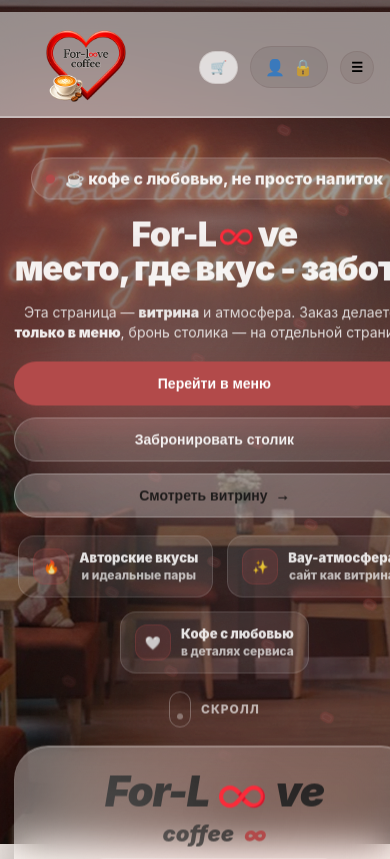
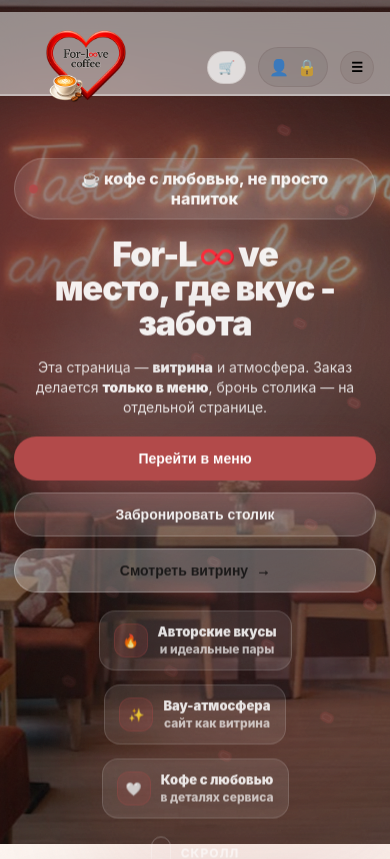
Before and after one commit to IaroslavManoilov/ForLoveCoffee_IM, a Nuxt app: page / in a window 390 px wide. Shown: the top 859 px of the page. Built offline with nearby package versions, Linux system fonts and the light colour scheme; no server answers.

Commit message:
fix: center layout on mobile (safe-area)

```diff
--- a/app/app.vue
+++ b/app/app.vue
@@ -6,6 +6,9 @@
 
 <script setup>
 useHead({
+  meta: [
+    { name: "viewport", content: "width=device-width, initial-scale=1, viewport-fit=cover" },
+  ],
   link: [
     { rel: "icon", type: "image/png", href: "/favicon-96x96.png", sizes: "96x96" },
     { rel: "icon", type: "image/svg+xml", href: "/favicon.svg" },
@@ -23,10 +26,24 @@
   padding: 0;
   font-family: "Inter", sans-serif;
   background: #fdf5f0;
+  width: 100%;
+  overflow-x: hidden;
 
+  /* iPhone/Telegram safe area */
+  padding-left: env(safe-area-inset-left);
+  padding-right: env(safe-area-inset-right);
 }
 
 #__nuxt {
   min-height: 100vh;
+  width: 100%;
+  overflow-x: hidden;
+}
+
+/* чтобы padding не ломал ширины */
+*,
+*::before,
+*::after {
+  box-sizing: border-box;
 }
 </style>
--- a/app/layouts/default.vue
+++ b/app/layouts/default.vue
@@ -5,23 +5,25 @@
     @remove="remove" @clear="clear" @checkout="onCheckout" />
 
   <div class="page">
-    <slot />
+    <div class="page__inner">
+      <slot />
+    </div>
   </div>
 </template>
 
 <script setup lang="ts">
-import TopBar from "~/components/TopBar.vue"
-import CartDrawer from "~/components/menu/CartDrawer.vue"
-import { useCart } from "~/composables/useCart"
-import { useCartDrawer } from "~/composables/useCartDrawer"
+import TopBar from "~/components/TopBar.vue";
+import CartDrawer from "~/components/menu/CartDrawer.vue";
+import { useCart } from "~/composables/useCart";
+import { useCartDrawer } from "~/composables/useCartDrawer";
 
-const { cart, totalPrice, inc, dec, remove, clear } = useCart()
-const { open, closeDrawer } = useCartDrawer()
+const { cart, totalPrice, inc, dec, remove, clear } = useCart();
+const { open, closeDrawer } = useCartDrawer();
 
 const onCheckout = async () => {
-  closeDrawer()
-  await navigateTo("/checkout")
-}
+  closeDrawer();
+  await navigateTo("/checkout");
+};
 </script>
 
 <style>
@@ -29,6 +31,14 @@
   padding-top: calc(110px + 12px);
   min-height: 100vh;
   width: 100%;
-  overflow-x: hidden;
+}
+
+.page__inner {
+  width: min(1100px, 100%);
+  margin-inline: auto;
+
+  /* одинаковые отступы + учёт safe-area (iPhone/Telegram) */
+  padding-left: calc(18px + env(safe-area-inset-left));
+  padding-right: calc(18px + env(safe-area-inset-right));
 }
 </style>
```
